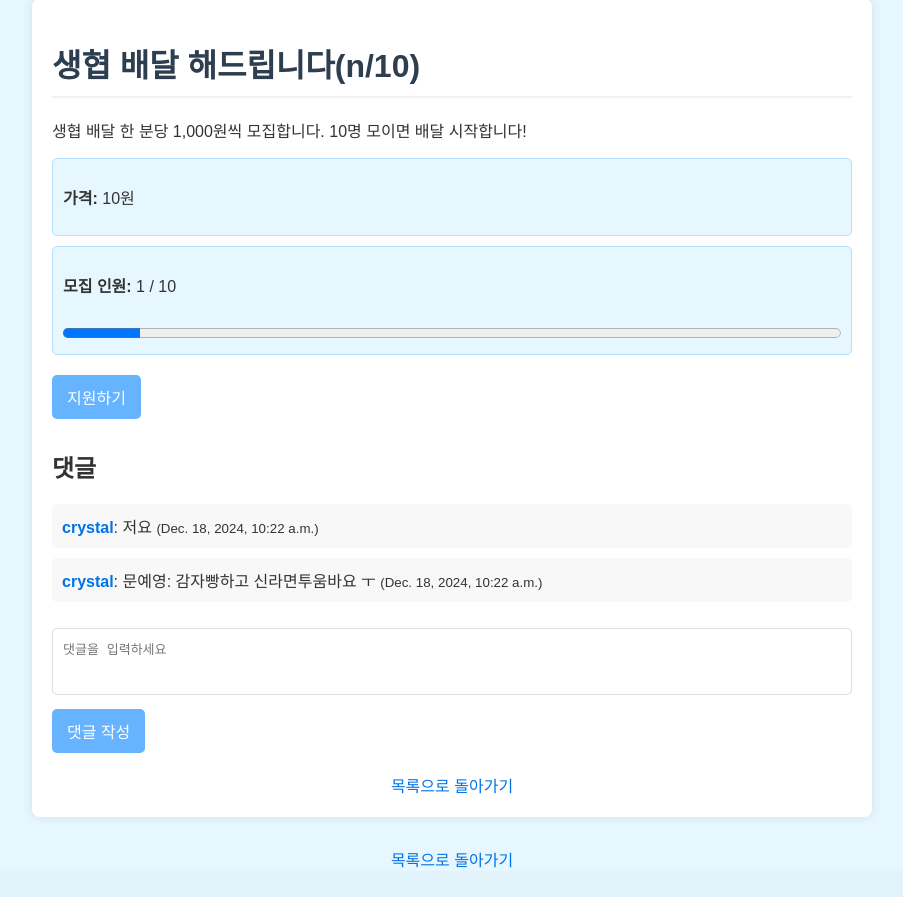
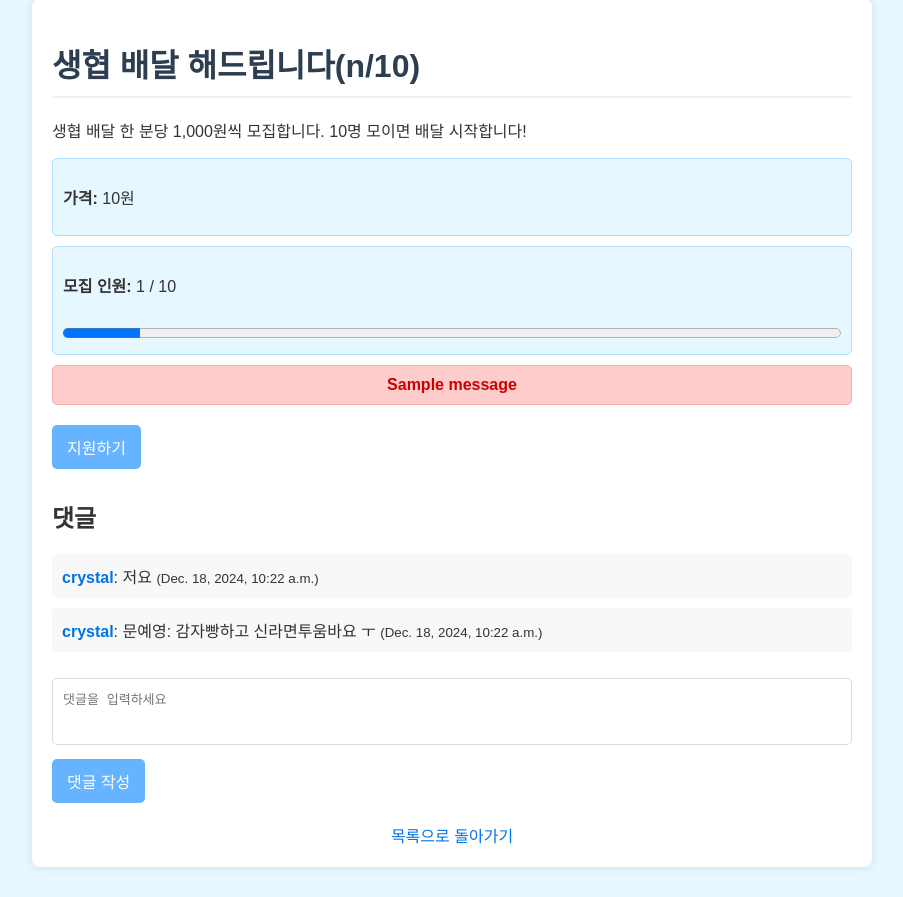
Before and after one commit to soo-sweetpotato/funfunding_program, a Django app: page /posts/1/ in a window 1280 px wide. Shown: the part 100-997 px from the top of the page, without its empty margins (188-1091 px from the left). Before the commit the page ends 968 px from the top, so only its background shows below. Run offline with Django 5.2, Linux system fonts and the light colour scheme; data comes from the database, SQL or seed files in the repository; one stand-in notice (Sample message) is shown.

Commit message:
중복지원 메세지 변경경

```diff
--- a/funding/templates/funding/post_detail.html
+++ b/funding/templates/funding/post_detail.html
@@ -92,6 +92,18 @@
 
         .button-group a {
             margin-left: 10px;
+        }
+
+        /* 경고 메시지 */
+        .alert {
+            padding: 10px;
+            margin: 10px 0;
+            background-color: #ffcccc;
+            color: #cc0000;
+            text-align: center;
+            font-weight: bold;
+            border: 1px solid #ffaaaa;
+            border-radius: 5px;
         }
 
         /* 댓글 섹션 */
@@ -190,6 +202,13 @@
             <progress value="{{ post.current_applicants }}" max="{{ post.capacity }}"></progress>
         </div>
 
+        <!-- 경고 메시지 -->
+        {% if messages %}
+            {% for message in messages %}
+                <div class="alert">{{ message }}</div>
+            {% endfor %}
+        {% endif %}
+
         <!-- 지원하기 버튼 -->
         {% if not post.is_full %}
             <form method="POST">
@@ -242,12 +261,3 @@
     </div>
 </body>
 </html>
-
-
-        <!-- 하단 링크 -->
-        <div class="footer">
-            <a href="{% url 'post_list' %}">목록으로 돌아가기</a>
-        </div>
-    </div>
-</body>
-</html>
```
